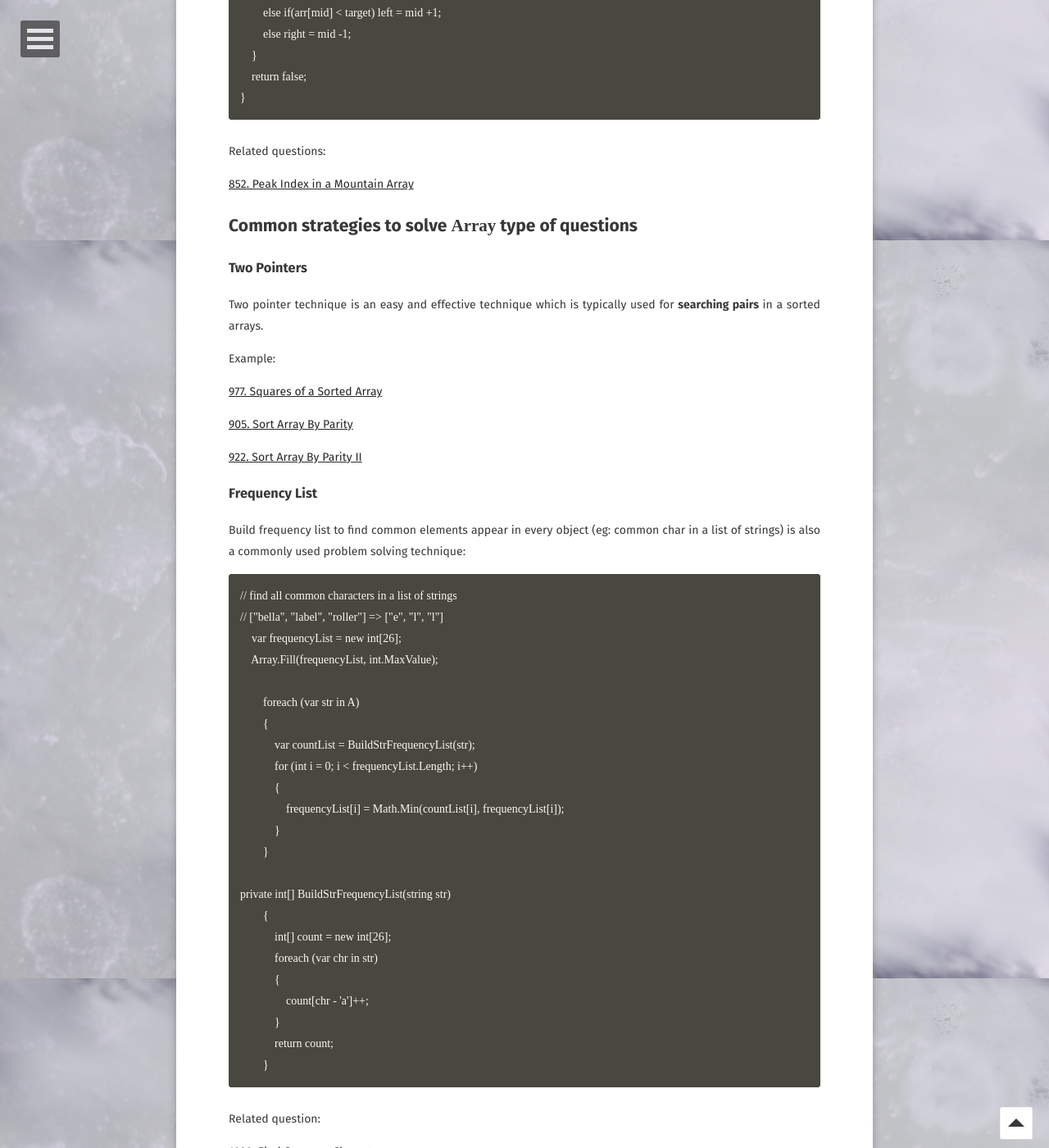
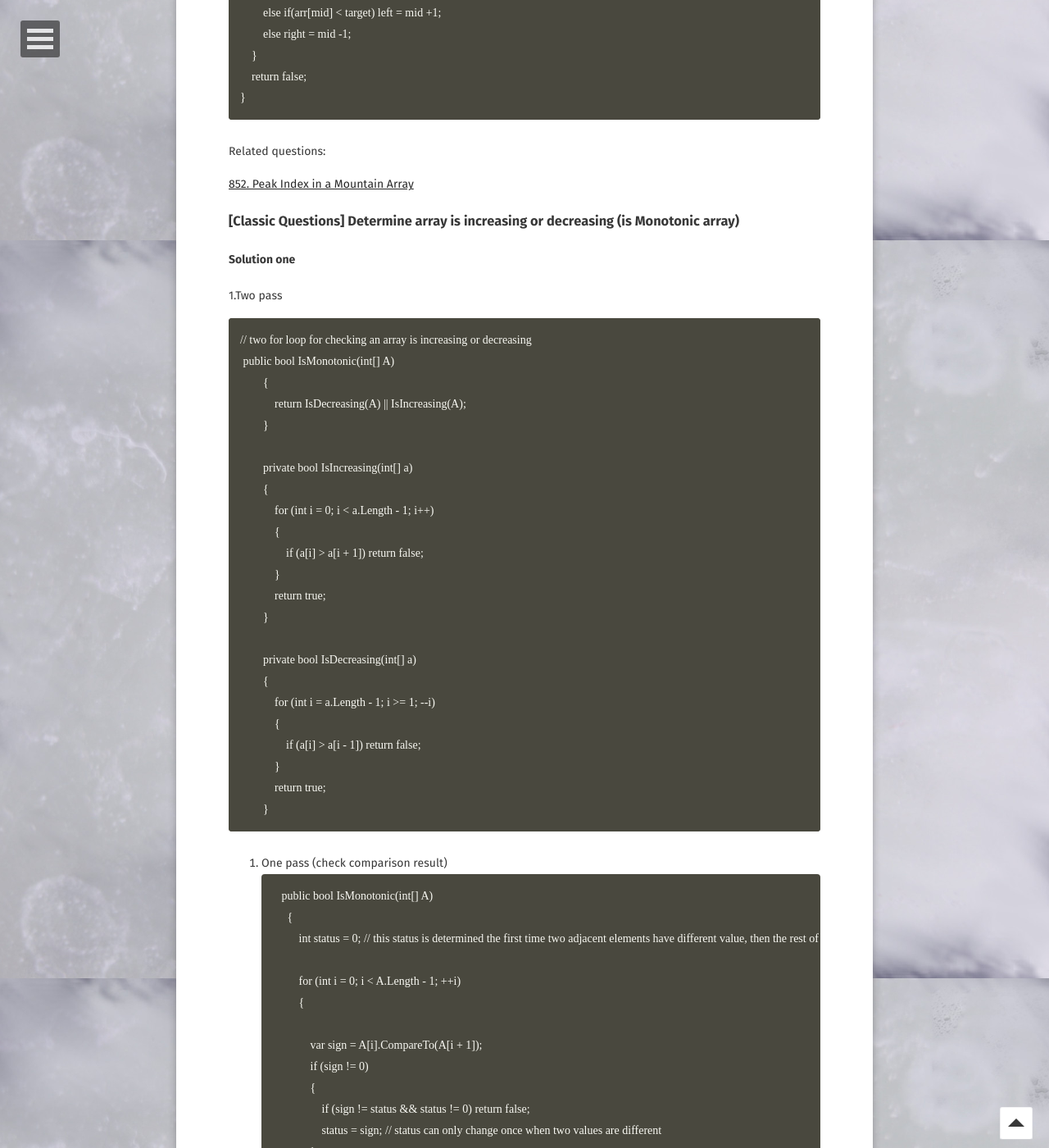
Before and after one commit to user3301/user3301.github.io, a Jekyll site: the page built from _posts/2019-04-08-arrays.md, in a window 1280 px wide and 1400 px high, scrolled down 1507 px. Shown: the whole window at 82% size. Built offline with Jekyll 4.4.1, drawn with Linux system fonts in a browser that asks for light colours; some web fonts are replaced; comment, search, counter and statistics services are not loaded; some of the changed text lies outside the part shown.

Commit message:
post update

````diff
--- a/_posts/2019-04-08-arrays.md
+++ b/_posts/2019-04-08-arrays.md
@@ -52,6 +52,62 @@ public bool Exist(int[] arr, int target)
 Related questions:
 
 [852. Peak Index in a Mountain Array](https://leetcode.com/problems/peak-index-in-a-mountain-array/)
+
+### [Classic Questions] Determine array is increasing or decreasing (is Monotonic array)
+
+#### Solution one
+
+1.Two pass
+
+```
+// two for loop for checking an array is increasing or decreasing
+ public bool IsMonotonic(int[] A)
+        {
+            return IsDecreasing(A) || IsIncreasing(A);
+        }
+
+        private bool IsIncreasing(int[] a)
+        {
+            for (int i = 0; i < a.Length - 1; i++)
+            {
+                if (a[i] > a[i + 1]) return false;
+            }
+            return true;
+        }
+
+        private bool IsDecreasing(int[] a)
+        {
+            for (int i = a.Length - 1; i >= 1; --i)
+            {
+                if (a[i] > a[i - 1]) return false;
+            }
+            return true;
+        }
+```
+
+2. One pass (check comparison result)
+```
+ public bool IsMonotonic(int[] A)
+        {
+            int status = 0; // this status is determined the first time two adjacent elements have different value, then the rest of adjacent value must have same comparison result
+
+            for (int i = 0; i < A.Length - 1; ++i)
+            {
+
+                var sign = A[i].CompareTo(A[i + 1]);
+                if (sign != 0)
+                {
+                    if (sign != status && status != 0) return false;
+                    status = sign; // status can only change once when two values are different
+                }
+
+            }
+            return true;
+        }
+```
+
+
+Use one
 
 ## Common strategies to solve `Array` type of questions
 
````
